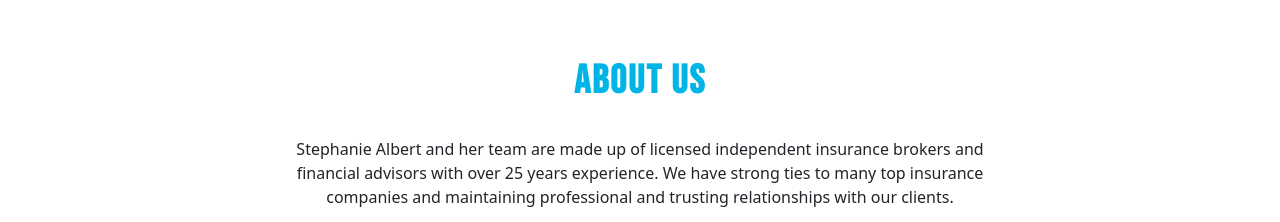
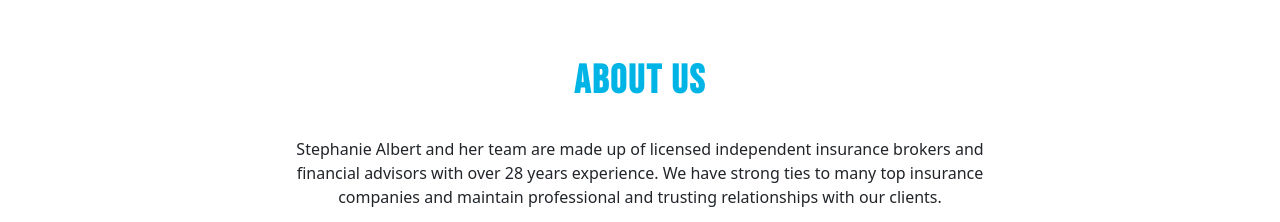
Before and after one commit to albert-insurance/think-again, a plain HTML site: page index.html in a window 1280 px wide. Shown: the part 2160-2382 px from the top of the page. Drawn offline with Linux system fonts and the light colour scheme.

Commit message:
updated about us

```diff
--- a/index.html
+++ b/index.html
@@ -124,7 +124,7 @@
             <div class="col-md-8">
                 <h1 class="bebas-h1">About us</h1>
                 <br>
-                <p>Stephanie Albert and her team are made up of licensed independent insurance brokers and financial advisors with over 25 years experience.  We have strong ties to many top insurance companies and maintaining professional and trusting relationships with our clients.</p>
+                <p>Stephanie Albert and her team are made up of licensed independent insurance brokers and financial advisors with over 28 years experience.  We have strong ties to many top insurance companies and maintain professional and trusting relationships with our clients.</p>
                 <p>We are life and living benefits specialists. In addition, we have furthered our expertise and received designations including, Elder Planning Counsellor (EPC), Registered Health Underwriter (RHU), Certified Health Specialist (CHS), Mental Health First Aid (MHFA). We are active members of the Independent Financial Brokers of Canada and MDRT and have been awarded and acknowledged many times for our professionalism and honesty by having our clients' best interests at heart.</p>
                 <p>Stephanie and her team volunteer extensively in the community and support many different charities.</p>
             </div>
```
